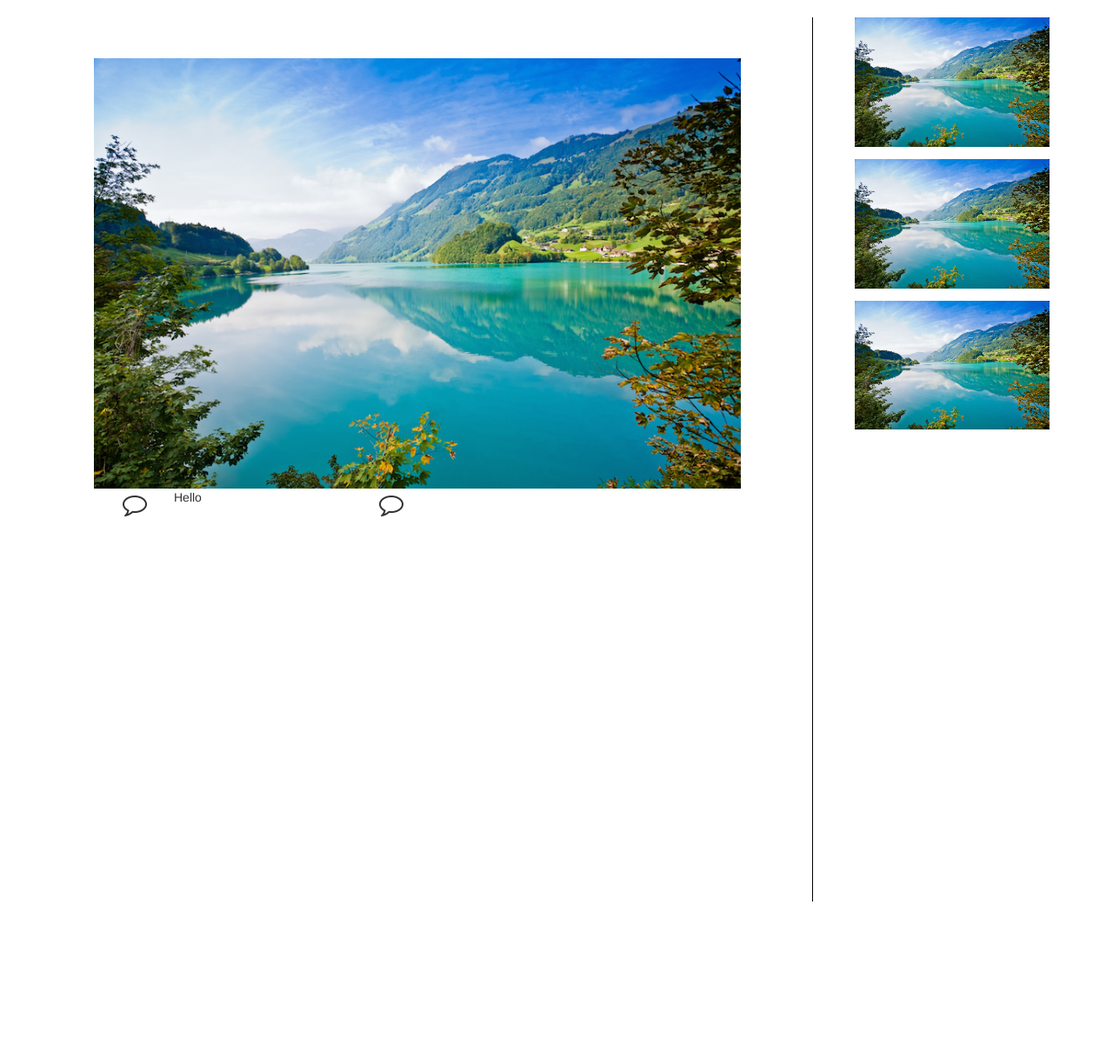
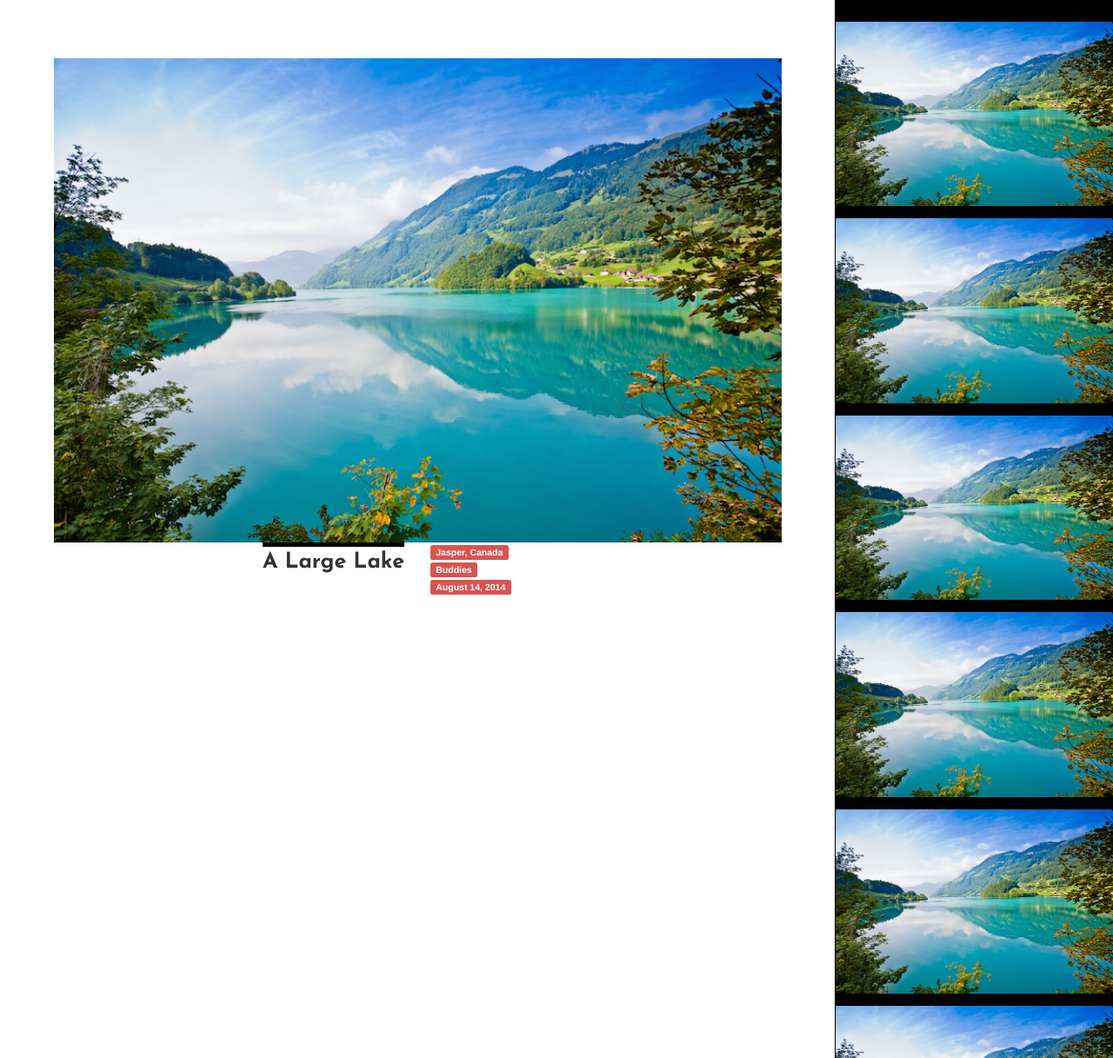
Before and after one commit to djphan/c391-Eikon-Project, a Django app: page /main/home/ in a window 1280 px wide. Shown: the part 54-1271 px from the top of the page at 87% size. Run offline with Django 3.2, Linux system fonts and the light colour scheme; some libraries are stand-ins or nearby versions.

Commit message:
Added a few new elements to the group page, and rearranged home page

```diff
--- a/project_391/main/static/css/styles.css
+++ b/project_391/main/static/css/styles.css
@@ -29,7 +29,7 @@
 }
 
 .large-image-display {
-    width: 80%;
+    width: 90%;
 }
 
 .thumbnail-image-display {
@@ -59,16 +59,25 @@ i {
     margin: 0px;
 }
 
+.image-subject {
+    border-top: 5px solid black;
+    font-family: 'Josefin Sans', sans-serif;
+    font-size: 25px;
+}
+
 .image-grid {
-    position: absolute;
-    right: 2%;
-    height: 80%;
+    background: black;
+    position: fixed;
+    top: 0;
+    bottom: 0;
+    right: 0;
+    width: 25%;
     overflow-y: scroll;
     border-left: 1px solid black;
+    padding-top: 2%;
+    padding-bottom: 2%;
 }
 .grid-item {
-    width: 70%;
-    height: auto;
     text-align: left;
     margin-bottom: 1em;
 }
--- a/project_391/main/static/js/home_page_script.js
+++ b/project_391/main/static/js/home_page_script.js
@@ -53,3 +53,8 @@ $(function() {
 
     //container.appendChild(element[0]);
 });
+
+window.onload = function() {
+    var navBarHeight = document.getElementById("bs-example-navbar-collapse-1").clientHeight;
+    document.getElementsByClassName("image-grid")[0].style.top = navBarHeight + "px";
+};
--- a/project_391/main/templates/main/home_page.html
+++ b/project_391/main/templates/main/home_page.html
@@ -17,7 +17,8 @@
         <!-- Date/Time picker stylesheet -->
         <link rel="stylesheet" href="{{ STATIC_URL }}css/bootstrap-datetimepicker.min.css">
 
-
+        <!-- font -->
+        <link href='http://fonts.googleapis.com/css?family=Josefin+Sans:700' rel='stylesheet' type='text/css'>
         <!-- font awesome -->
         <link href="https://maxcdn.bootstrapcdn.com/font-awesome/4.2.0/css/font-awesome.min.css" rel="stylesheet">
 
@@ -75,11 +76,15 @@
                     <img src="{{ STATIC_URL }}img/placeholder.jpg" class="center-block white-spacer-5 large-image-display" alt="image">
                         <div class="col-sm-8 col-sm-offset-2">
                             <div class="col-sm-6">
-                                <i class="fa-li subject thumbnail-photo-details fa fa-2x fa-comment-o"></i>
-                                <p>Hello</p>
+                                <p class="pull-right image-subject">A Large Lake</p>
                             </div>
                             <div class="col-sm-6">
+                                <!--
                                 <i class="fa-li subject thumbnail-photo-details fa fa-2x fa-comment-o"></i>
+                                -->
+                                <div class="image-location"><span class="label label-danger">Jasper, Canada</span></div>
+                                <div class="image-date"><span class="label label-danger">Buddies</span></div>
+                                <div class="image-group"><span class="label label-danger">August 14, 2014</span></div>
                             </div>
                             <!--
                             <ul class="fa-ul photo-details-wrapper">
@@ -106,9 +111,9 @@
                                 <li><i class="fa-li date thumbnail-photo-details fa fa-calendar-o"></i>Date</li>
                             </ul>
                         </div>
-                    </div>
+                        </div>
+                    </div><!-- /grid item -->
 
-                    </div><!-- /grid item -->
                     <div class="row">
                         <div class="grid-item item center-block">
                             <div class="image">
@@ -120,9 +125,9 @@
                                 <li><i class="fa-li group thumbnail-photo-details fa fa-group"></i>Group</li>
                                 <li><i class="fa-li date thumbnail-photo-details fa fa-calendar-o"></i>Date</li>
                             </ul>
-                    </div>
+                        </div>
+                    </div><!-- /grid item -->
 
-                    </div><!-- /grid item -->
                     <div class="row">
                         <div class="grid-item item center-block">
                             <div class="image">
@@ -134,9 +139,54 @@
                                 <li><i class="fa-li group thumbnail-photo-details fa fa-group"></i>Group</li>
                                 <li><i class="fa-li date thumbnail-photo-details fa fa-calendar-o"></i>Date</li>
                             </ul>
-                    </div>
+                        </div>
+                    </div><!-- /grid item -->
+
+                    <div class="row">
+                        <div class="grid-item item center-block">
+                            <div class="image">
+                                <img src="{{ STATIC_URL }}img/placeholder.jpg" class="center-block white-spacer-5 thumbnail-image-display" alt="image">
+                            </div>
+                            <ul class="fa-ul">
+                                <li><i class="fa-li subject thumbnail-photo-details fa fa-comment-o"></i>Mountains</li>
+                                <li><i class="fa-li location thumbnail-photo-details fa fa-bullseye"></i>Jasper</li>
+                                <li><i class="fa-li group thumbnail-photo-details fa fa-group"></i>Group</li>
+                                <li><i class="fa-li date thumbnail-photo-details fa fa-calendar-o"></i>Date</li>
+                            </ul>
+                        </div>
+                    </div><!-- /grid item -->
+
+                    <div class="row">
+                        <div class="grid-item item center-block">
+                            <div class="image">
+                                <img src="{{ STATIC_URL }}img/placeholder.jpg" class="center-block white-spacer-5 thumbnail-image-display" alt="image">
+                            </div>
+                            <ul class="fa-ul">
+                                <li><i class="fa-li subject thumbnail-photo-details fa fa-comment-o"></i>Mountains</li>
+                                <li><i class="fa-li location thumbnail-photo-details fa fa-bullseye"></i>Jasper</li>
+                                <li><i class="fa-li group thumbnail-photo-details fa fa-group"></i>Group</li>
+                                <li><i class="fa-li date thumbnail-photo-details fa fa-calendar-o"></i>Date</li>
+                            </ul>
+                        </div>
+                    </div><!-- /grid item -->
+
+                    <div class="row">
+                        <div class="grid-item item center-block">
+                            <div class="image">
+                                <img src="{{ STATIC_URL }}img/placeholder.jpg" class="center-block white-spacer-5 thumbnail-image-display" alt="image">
+                            </div>
+                            <ul class="fa-ul">
+                                <li><i class="fa-li subject thumbnail-photo-details fa fa-comment-o"></i>Mountains</li>
+                                <li><i class="fa-li location thumbnail-photo-details fa fa-bullseye"></i>Jasper</li>
+                                <li><i class="fa-li group thumbnail-photo-details fa fa-group"></i>Group</li>
+                                <li><i class="fa-li date thumbnail-photo-details fa fa-calendar-o"></i>Date</li>
+                            </ul>
+                        </div>
                     </div><!-- /grid item -->
 
 
+
+                </div><!-- /grid -->
+
         </body>
     </html>
--- a/project_391/main/urls.py
+++ b/project_391/main/urls.py
@@ -12,5 +12,7 @@ urlpatterns = patterns(
     url(r"^upload/$", views.upload, name='upload'),
     url(r"^photo_details/$", views.photo_details, name='photo_details'),
     url(r"^group_management/$", views.group_management, name='group_management'),
+    url(r"^remove_user_from_group/$", views.remove_user_from_group, name='remove_user_from_group'),
+
 
 )
--- a/project_391/main/views.py
+++ b/project_391/main/views.py
@@ -6,6 +6,7 @@ from django.shortcuts import render, render_to_response
 from main.models import Users, Persons, Session
 from django.http import HttpResponse
 from django.forms import EmailField
+from django.views.decorators.csrf import ensure_csrf_cookie
 # Create your views here.
 
 def loginPage(request):         # how do we respond to a request for a login page?
@@ -174,3 +175,6 @@ def photo_details(request):
 
 def group_management(request):
     return render(request, 'main/group_management.html')
+
+def remove_user_from_group(request):
+    return render(request, 'main/group_management.html')
--- a/project_391/project_391/settings.py
+++ b/project_391/project_391/settings.py
@@ -37,6 +37,7 @@ INSTALLED_APPS = (
     'django.contrib.messages',
     'django.contrib.staticfiles',
     'main',
+    'django_pdb',
 )
 
 MIDDLEWARE_CLASSES = (
@@ -47,6 +48,7 @@ MIDDLEWARE_CLASSES = (
     'django.contrib.auth.middleware.SessionAuthenticationMiddleware',
     'django.contrib.messages.middleware.MessageMiddleware',
     'django.middleware.clickjacking.XFrameOptionsMiddleware',
+    'django_pdb.middleware.PdbMiddleware',
 )
 
 ROOT_URLCONF = 'project_391.urls'
```
Also changed, not shown: project_391/main/static/css/group_management_styles.css (+7 -2 lines), project_391/main/static/js/group_management.js (+92 -16 lines), project_391/main/templates/main/group_management.html (+5 -4 lines).
